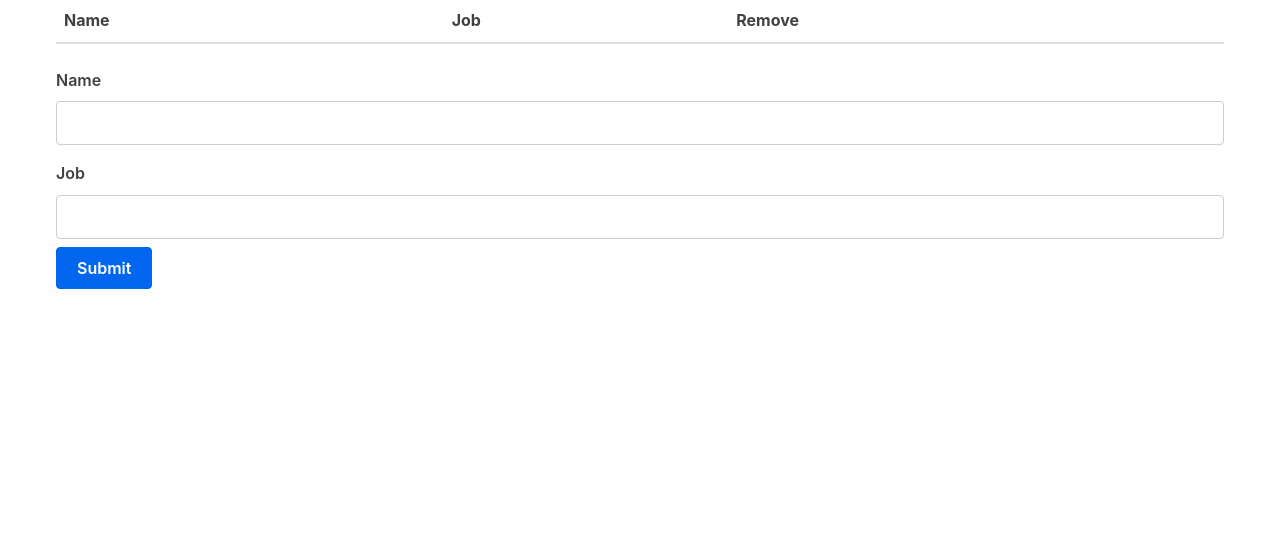
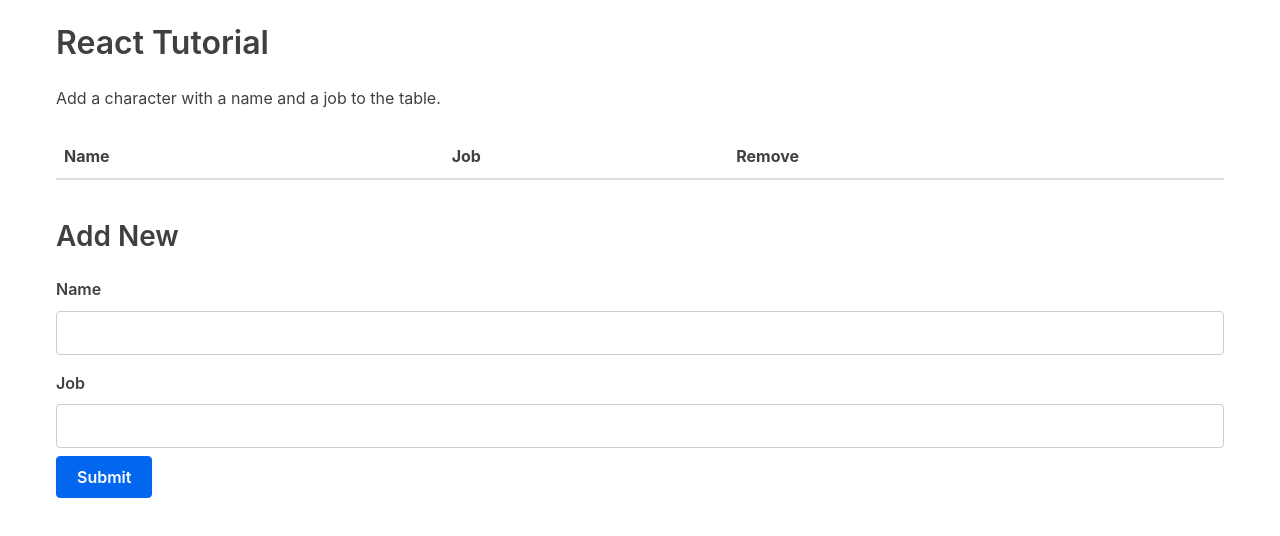
Before and after one commit to taniarascia/react-tutorial, a React (Create React App) app: page / in a window 1280 px wide. Shown: the top 536 px of the page. Built offline with nearby package versions, Linux system fonts and the light colour scheme.

Commit message:
Update package.json

```diff
--- a/package.json
+++ b/package.json
@@ -1,6 +1,6 @@
 {
-  "name": "ttt",
-  "version": "0.1.0",
+  "name": "react-tutorial",
+  "version": "1.0.0",
   "private": true,
   "dependencies": {
     "react": "^16.4.1",
--- a/src/App.js
+++ b/src/App.js
@@ -26,10 +26,13 @@ class App extends Component {
 
         return (
             <div className="container">
+                <h1>React Tutorial</h1>
+                <p>Add a character with a name and a job to the table.</p>
                 <Table
                     characterData={characters}
                     removeCharacter={this.removeCharacter}
                 />
+                <h3>Add New</h3>
                 <Form handleSubmit={this.handleSubmit} />
             </div>
         );
```
